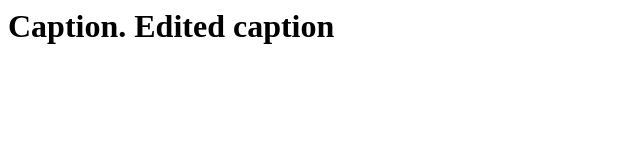
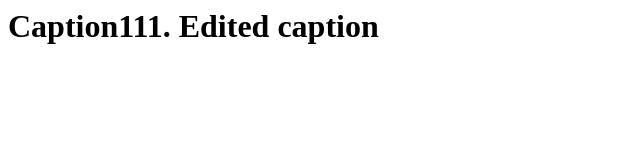
Before and after one commit to kudoman123/sampleDemo, a plain HTML site: page index.html in a window 1280 px wide. Shown: the whole page, without its empty margins (0-640 px from the left). Drawn offline with Linux system fonts and the light colour scheme.

Commit message:
added 2edit

```diff
--- a/index.html
+++ b/index.html
@@ -1,5 +1,5 @@
 <html>
 <body>
 </body>
-<h1>Caption. Edited caption<h1>
+<h1>Caption111. Edited caption<h1>
 <hyml>
```
